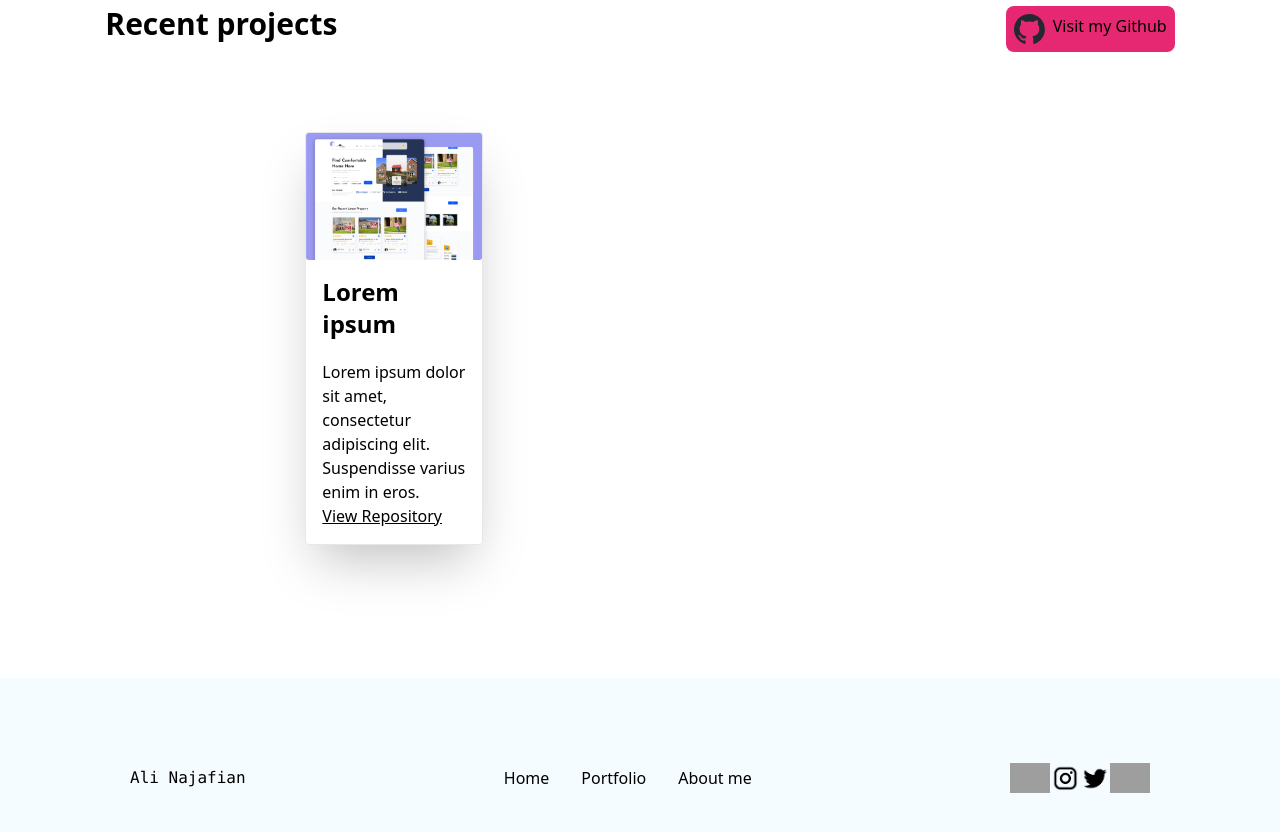
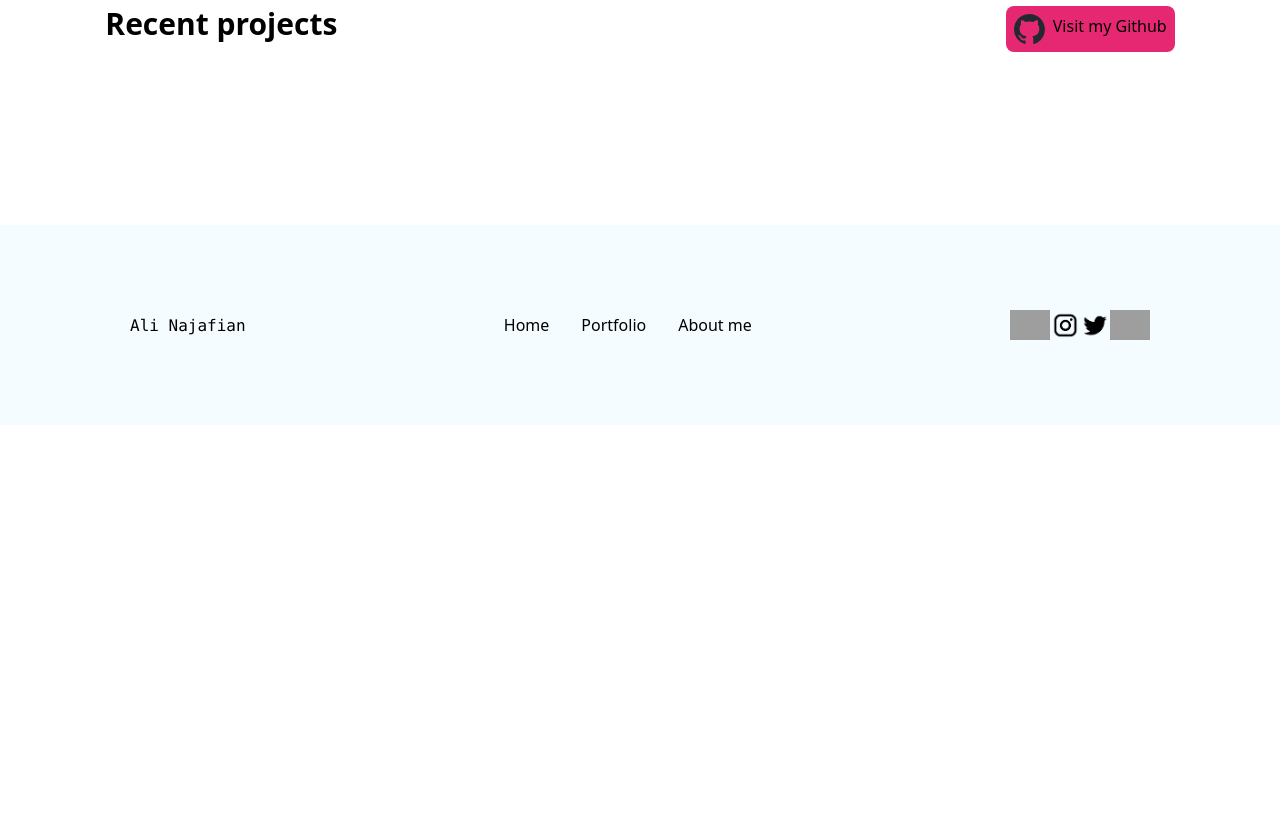
Before and after one commit to goofySunny/Portfolio, an Angular app: page /home in a window 1280 px wide. Shown: the part 2760-3592 px from the top of the page. After the commit the page ends 3185 px from the top, so only its background shows below. Built offline with nearby package versions, Linux system fonts and the light colour scheme; grey boxes are pictures that could not be loaded.

Commit message:
Removed all except one card so I can switch them with ngFor

```diff
--- a/src/app/pages/landing-page/landing-page.component.html
+++ b/src/app/pages/landing-page/landing-page.component.html
@@ -130,9 +130,9 @@
         </div>
     </div>
     <div class="flex flex-col md:flex-row justify-between mt-10 md:px-[200px]">
-        <div class="border rounded mx-5 mt-10 flex flex-col md:w-1/4 shadow-2xl">
+        <div class="border rounded mx-5 mt-10 flex flex-col md:w-1/4 shadow-2xl" *ngFor>
             <div>
-                <img src="assets/project.png" alt="">
+                <img src="" alt="">
             </div>
             <div class="p-4">
                 <h4 class="text-2xl font-bold">Lorem ipsum</h4>
```
